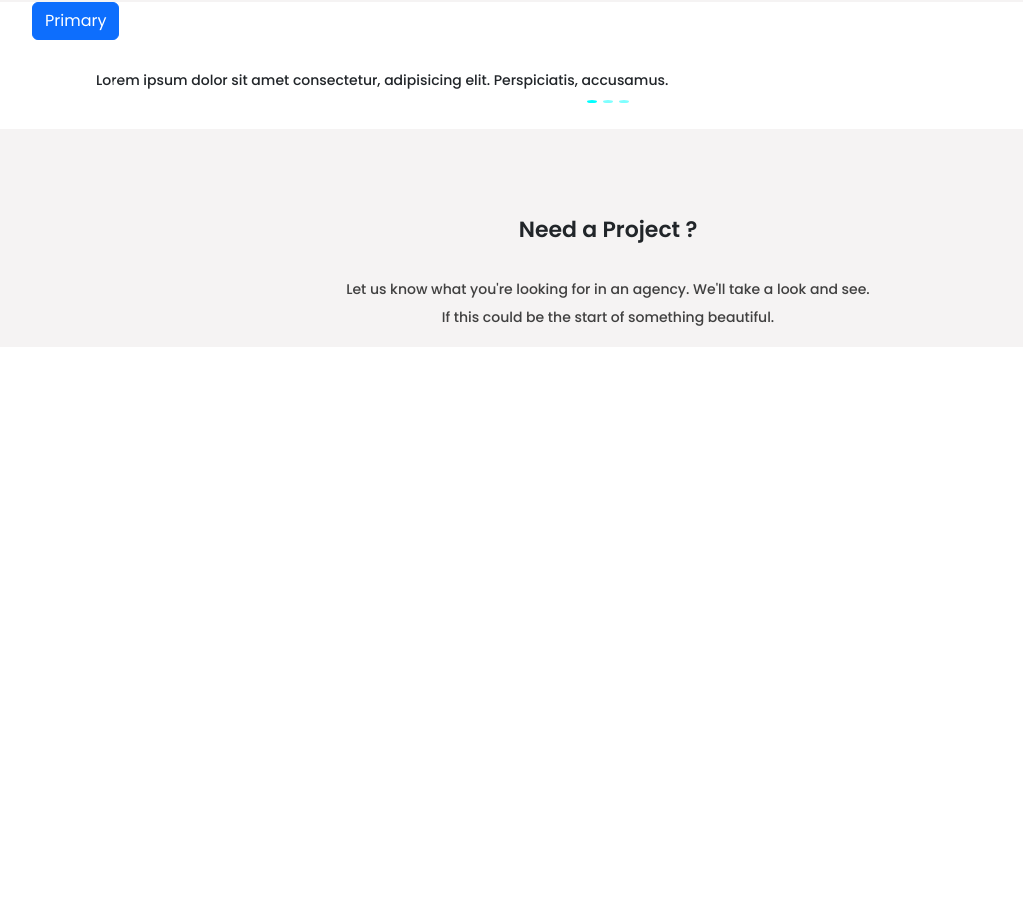
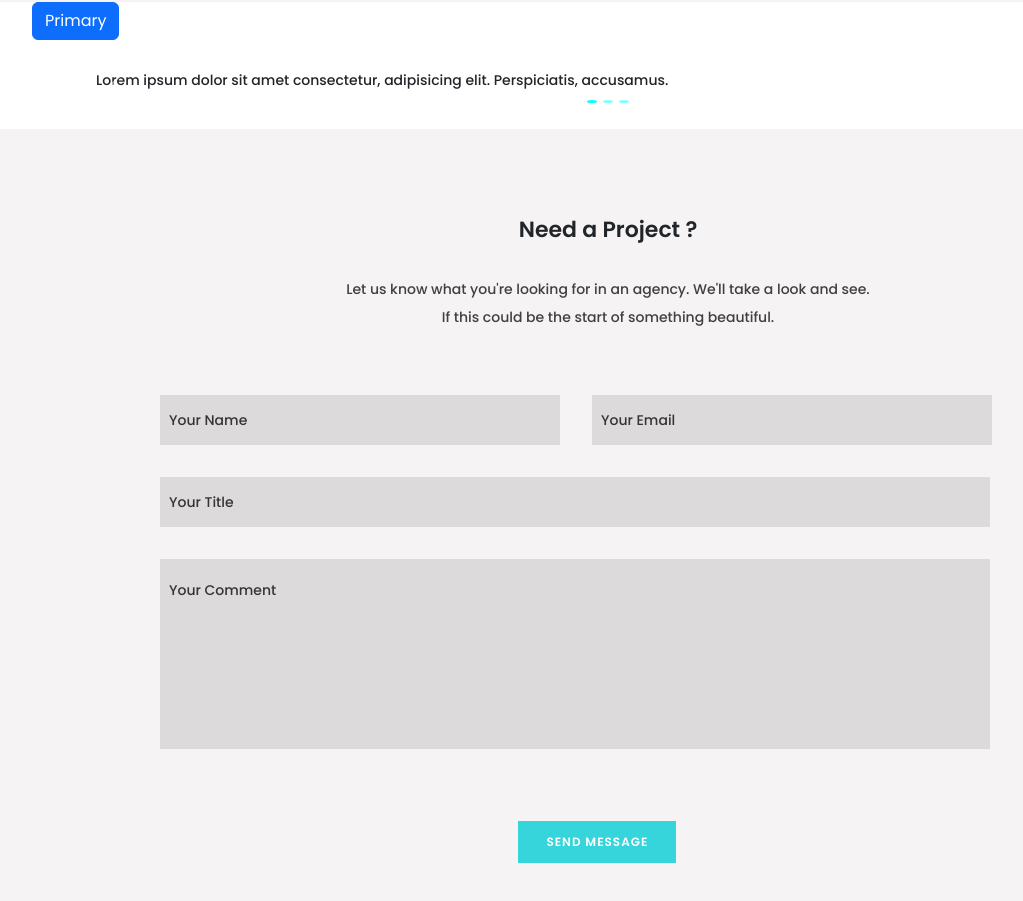
Before and after one commit to TamannaAfroz2666/Test, a React (Create React App) app: page / in a window 1280 px wide. Shown: the part 3734-4635 px from the top of the page, without its empty margins (32-1055 px from the left). Before the commit the page ends 4081 px from the top, so only its background shows below. Built offline with nearby package versions, Linux system fonts and the light colour scheme.

Commit message:
contact page done

```diff
--- a/src/components/Contact/Contact.css
+++ b/src/components/Contact/Contact.css
@@ -1,19 +1,24 @@
 @import url('https://fonts.googleapis.com/css2?family=Poppins:ital,wght@0,100;0,200;0,300;0,400;0,500;0,600;0,700;0,800;0,900;1,100;1,200;1,300;1,400;1,500;1,600;1,700;1,800;1,900&display=swap');
-*{
+
+* {
     margin: 0;
     padding: 0;
     box-sizing: border-box;
 }
-.contactContainer{
+
+.contactContainer {
     height: 100%;
     width: 100%;
     background-color: rgba(224, 218, 218, 0.336);
+    padding: 0 0 4rem 0;
 }
-.contactSections{
+
+.contactSections {
     width: 90%;
     margin: auto;
 }
-.titleContact{
+
+.titleContact {
     text-align: center;
     font-size: 22px;
     font-weight: 600;
@@ -21,3 +26,83 @@
     font-family: "Poppins", sans-serif;
     font-style: normal;
 }
+
+.contactContents {
+    width: 70%;
+    margin: auto;
+    margin-top: 3rem;
+}
+
+.nameEmailSec {
+    display: flex;
+    gap: 2rem;
+}
+
+.nameSection .nameInputField {
+    width: 400px;
+    height: 50px;
+    font-size: 16px;
+    color: #111;
+    padding: 0 5px;
+    border: 0;
+    margin: 0 0 1rem 0;
+    background-color: rgba(167, 163, 163, 0.315);
+}
+
+input:focus {
+    outline: none;
+}
+
+::placeholder {
+    font-size: 14px;
+    padding-left: 4px;
+    color: #111111d2;
+    font-weight: 500;
+}
+
+.titleInputField {
+    width: 830px;
+    height: 50px;
+    font-size: 16px;
+    color: #111;
+    padding: 0 5px;
+    border: 0;
+    margin: 1rem 0 1rem 0;
+    background-color: rgba(167, 163, 163, 0.315);
+
+}
+
+.commentInputField {
+    width: 830px;
+    height: 190px;
+    font-size: 16px;
+    color: #111;
+    padding: 0 5px;
+    border: 0;
+    margin: 1rem 0 1rem 0;
+    background-color: rgba(167, 163, 163, 0.315);
+
+}
+
+.commentInputField::placeholder {
+    bottom: 4rem;
+    position: relative;
+}
+
+.sendBtn {
+    margin-top: 2rem;
+
+}
+
+.sendBtn button {
+    font-size: 12px;
+    padding: 12px 28px;
+    border: 0;
+    background-color: rgba(11, 207, 214, 0.815);
+    margin: 1.5rem 0 1rem 40%;
+    font-weight: 600;
+    text-transform: uppercase;
+    color: #fff;
+    letter-spacing: 1px;
+
+}
--- a/src/components/Contact/Contact.js
+++ b/src/components/Contact/Contact.js
@@ -5,8 +5,28 @@ const Contact = () => {
     return (
         <div className='contactContainer'>
             <div className="contactSections">
-            <h5 className='titleContact'>Need a Project ?</h5>
+                <h5 className='titleContact'>Need a Project ?</h5>
                 <p className='desAbout'>Let us know what you're looking for in an agency. We'll take a look and see.  <br></br> If this could be the start of something beautiful.</p>
+            </div>
+            <div className="contactContents">
+                <div className="nameEmailSec">
+                    <div className="nameSection">
+                        <input type="text" name='name' className='nameInputField' placeholder='Your Name' autoComplete='off' />
+                    </div>
+                    <div className="nameSection">
+                        <input type="email" name='name' className='nameInputField' placeholder='Your Email' autoComplete='off' />
+                    </div>
+                </div>
+                <div className="nameSection">
+                    <input type="text" name='title' className='titleInputField' placeholder='Your Title' autoComplete='off' />
+                </div>
+                <div className="nameSection">
+                    <input type="text" name='comment' className='commentInputField' placeholder='Your Comment' autoComplete='off' />
+                </div>
+                <div className="sendBtn">
+                    <button>send message</button>
+                </div>
+
 
             </div>
 
```
